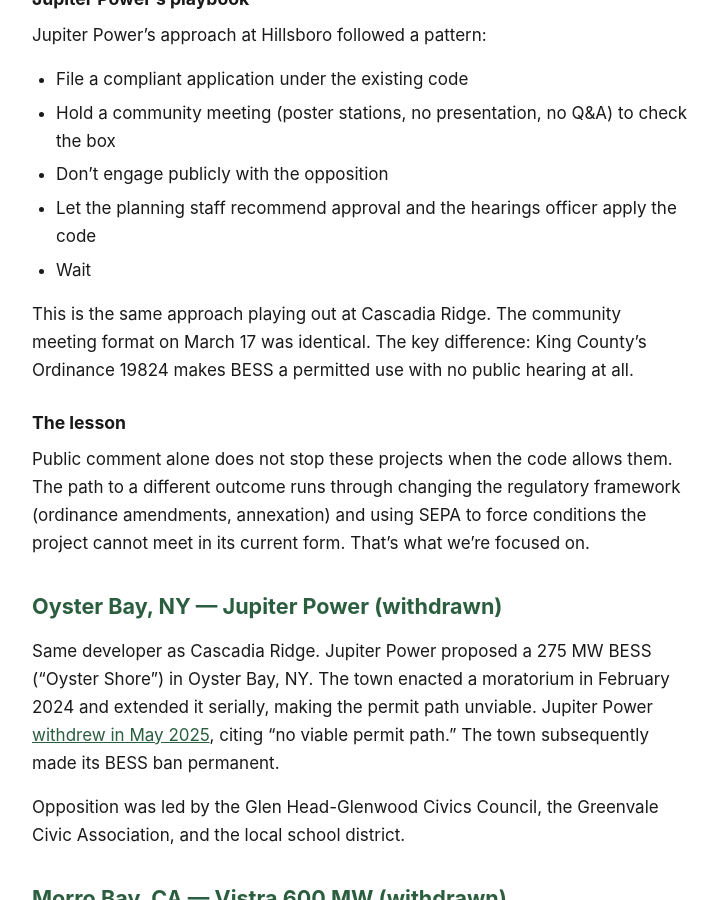
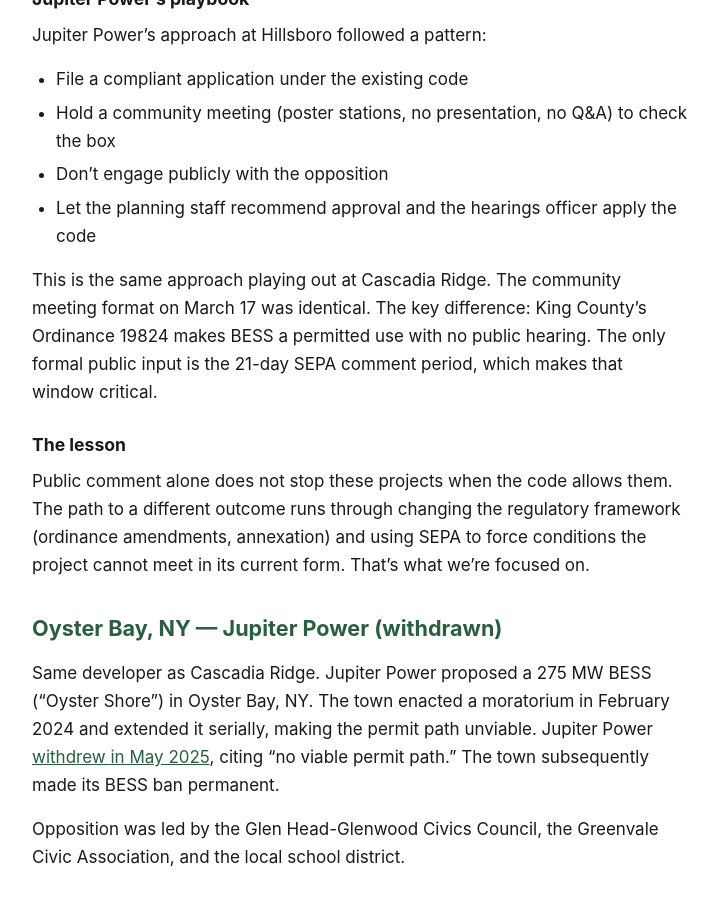
Before and after one commit to calef/cascadia-ridge-bess, a Jekyll site: the page built from _pages/other-projects.md, in a window 1280 px wide and 900 px high, scrolled down 2582 px. Shown: the whole window, without its empty margins (280-997 px from the left). Built offline with Jekyll 4.4.1, drawn with Linux system fonts in a browser that asks for light colours.

Commit message:
Deploy site 2026-03-19-060655

```diff
--- a/_pages/other-projects.md
+++ b/_pages/other-projects.md
@@ -56,9 +56,8 @@ Jupiter Power's approach at Hillsboro followed a pattern:
 - Hold a community meeting (poster stations, no presentation, no Q&A) to check the box
 - Don't engage publicly with the opposition
 - Let the planning staff recommend approval and the hearings officer apply the code
-- Wait
 
-This is the same approach playing out at Cascadia Ridge. The community meeting format on March 17 was identical. The key difference: King County's Ordinance 19824 makes BESS a permitted use with no public hearing at all.
+This is the same approach playing out at Cascadia Ridge. The community meeting format on March 17 was identical. The key difference: King County's Ordinance 19824 makes BESS a permitted use with no public hearing. The only formal public input is the 21-day SEPA comment period, which makes that window critical.
 
 ### The lesson
 
```
